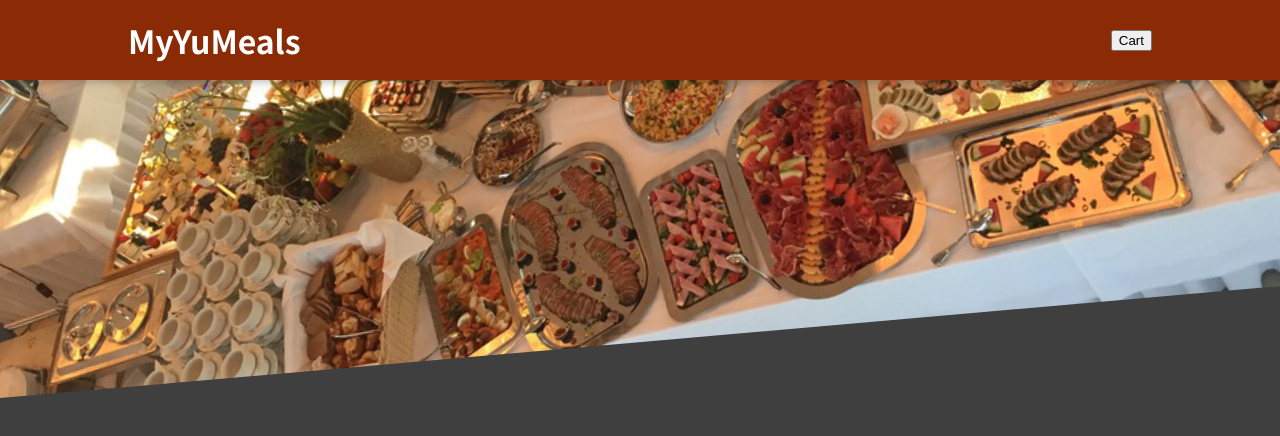
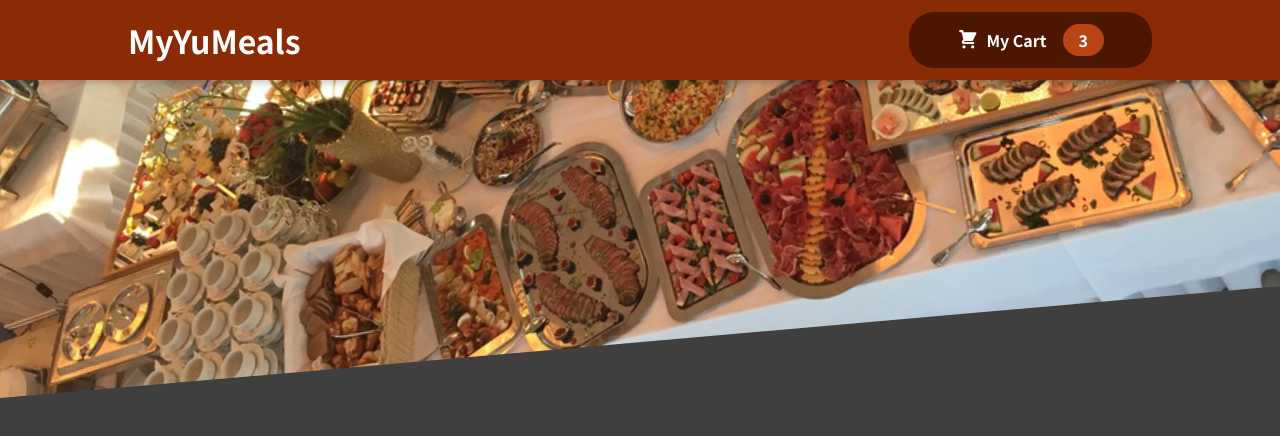
Before and after one commit to rupamsutar/MyZomato, a React (Create React App) app: page / in a window 1280 px wide. Shown: the top 436 px of the page. Built offline with nearby package versions, Linux system fonts and the light colour scheme.

Commit message:
Adding the "Cart" Button component

```diff
--- /dev/null
+++ b/src/components/Cart/CartIcon.js
@@ -0,0 +1,13 @@
+const CartIcon = () => {
+    return (
+      <svg
+        xmlns='http://www.w3.org/2000/svg'
+        viewBox='0 0 20 20'
+        fill='currentColor'
+      >
+        <path d='M3 1a1 1 0 000 2h1.22l.305 1.222a.997.997 0 00.01.042l1.358 5.43-.893.892C3.74 11.846 4.632 14 6.414 14H15a1 1 0 000-2H6.414l1-1H14a1 1 0 00.894-.553l3-6A1 1 0 0017 3H6.28l-.31-1.243A1 1 0 005 1H3zM16 16.5a1.5 1.5 0 11-3 0 1.5 1.5 0 013 0zM6.5 18a1.5 1.5 0 100-3 1.5 1.5 0 000 3z' />
+      </svg>
+    );
+  };
+
+  export default CartIcon;
--- a/src/components/Layout/Header.js
+++ b/src/components/Layout/Header.js
@@ -2,12 +2,13 @@
 
 import MealsImage from "../../assets/meals.jpg";
 import Classes from "./Header.module.css";
+import HeaderCartButton from "./HeaderCartButton";
 
 const Header = () => {
     return <React.Fragment>
         <header className={Classes.header}>
             <h1>MyYuMeals</h1>
-            <button>Cart</button>
+            <HeaderCartButton />
         </header>
         <div className={Classes["main-image"]}>
             <img src={MealsImage} alt="table full of meals"></img>
--- /dev/null
+++ b/src/components/Layout/HeaderCartButton.js
@@ -0,0 +1,17 @@
+import React from "react";
+import CartIcon from "../Cart/CartIcon";
+import Classes from "./HeaderCartButton.module.css";
+
+const HeaderCartButton = () => {
+    return (
+        <button className={Classes.button}>
+                <span className={Classes.icon} >
+                    <CartIcon />
+                </span>
+                <span>My Cart</span>
+                <span className={Classes.badge}>3</span>
+        </button>
+    )
+};
+
+export default HeaderCartButton;
--- /dev/null
+++ b/src/components/Layout/HeaderCartButton.module.css
@@ -0,0 +1,59 @@
+.button {
+    cursor: pointer;
+    font: inherit;
+    border: none;
+    background-color: #4d1601;
+    color: white;
+    padding: 0.75rem 3rem;
+    display: flex;
+    justify-content: space-around;
+    align-items: center;
+    border-radius: 25px;
+    font-weight: bold;
+  }
+
+  .button:hover,
+  .button:active {
+    background-color: #2c0d00;
+  }
+
+  .icon {
+    width: 1.35rem;
+    height: 1.35rem;
+    margin-right: 0.5rem;
+  }
+
+  .badge {
+    background-color: #b94517;
+    padding: 0.25rem 1rem;
+    border-radius: 25px;
+    margin-left: 1rem;
+    font-weight: bold;
+  }
+
+  .button:hover .badge,
+  .button:active .badge {
+    background-color: #92320c;
+  }
+
+  .bump {
+    animation: bump 300ms ease-out;
+  }
+
+  @keyframes bump {
+    0% {
+      transform: scale(1);
+    }
+    10% {
+      transform: scale(0.9);
+    }
+    30% {
+      transform: scale(1.1);
+    }
+    50% {
+      transform: scale(1.15);
+    }
+    100% {
+      transform: scale(1);
+    }
+  }
```
